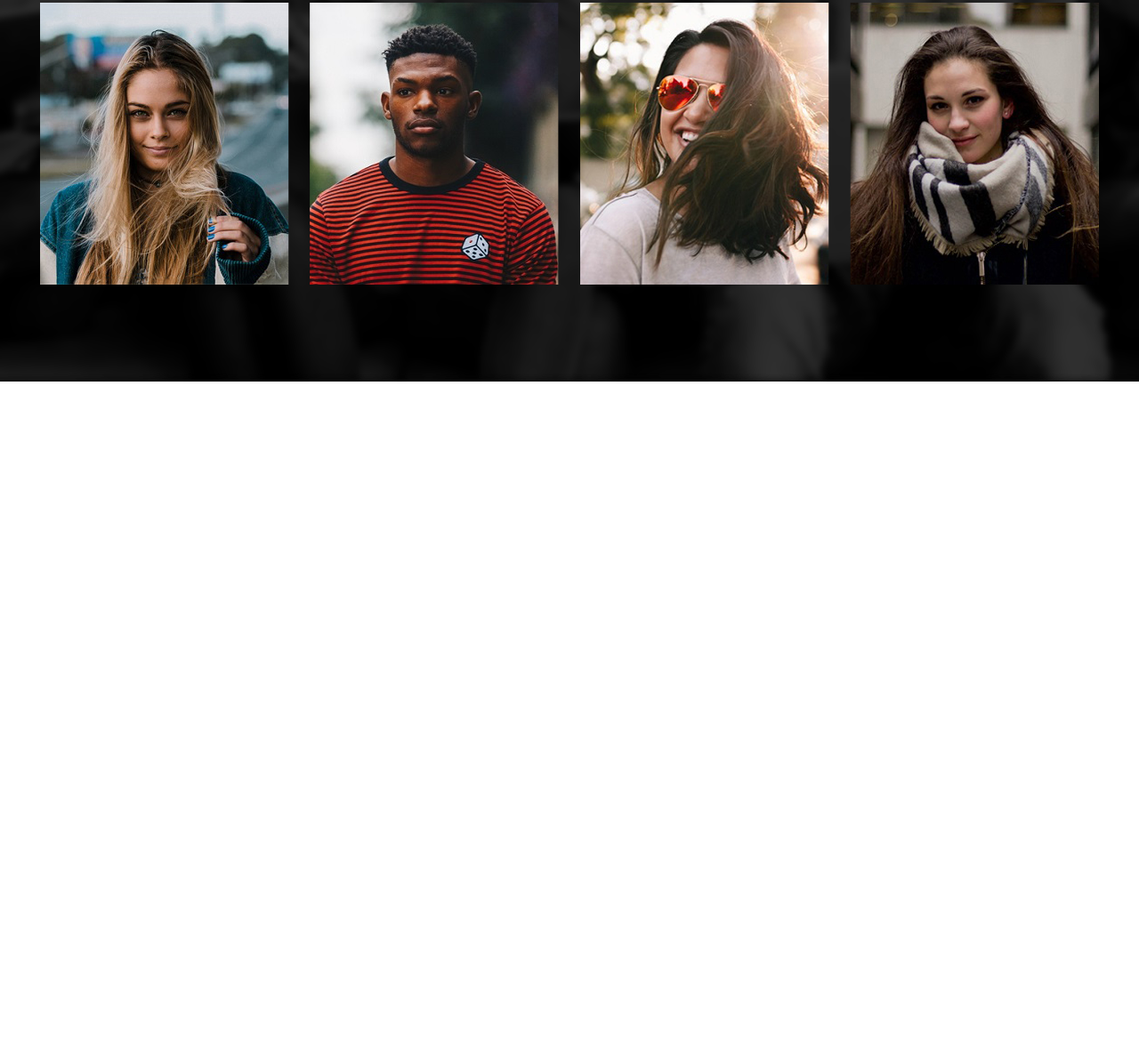
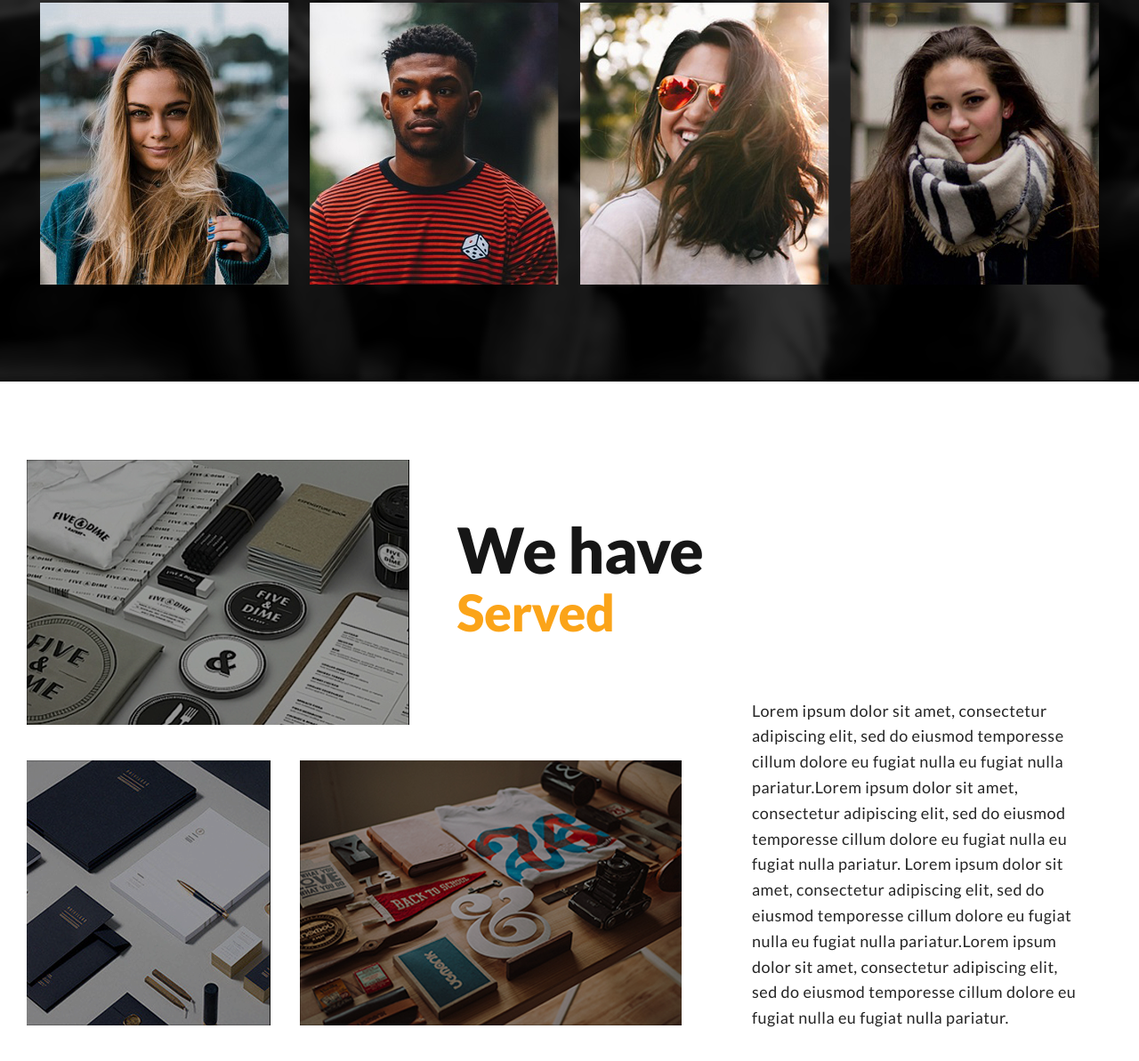
Before and after one commit to michalandrzejczak/project-psdtohtml1, a plain HTML site: page index.html in a window 1280 px wide. Shown: the part 3733-4926 px from the top of the page at 89% size. Before the commit the page ends 4162 px from the top, so only its background shows below. Drawn offline with nearby package versions, Linux system fonts and the light colour scheme; files that its build step writes are made by us from their sources.

Commit message:
Added portfolio section

```diff
--- a/index.html
+++ b/index.html
@@ -204,6 +204,20 @@
 					</div>
 				</div> <!--.team_gallery-->
 			</section> <!--#page-team-->
+			<section id="page-portfolio">
+				<div class="portfolio_container-gallery">
+					<img src="img/portfolio-photo1.png" alt="Photo1">
+					<div class="portfolio_heading">
+						<h1 class="h1-dark">We have</h1>
+						<h2 class="h2-yellow">Served</h2>
+					</div>
+					<img src="img/portfolio-photo2.png" alt="Photo2">
+					<img src="img/portfolio-photo3.png" alt="Photo3">
+				</div> <!--.portfolio_container-gallery-->
+				<p class="portfolio_para">
+					Lorem ipsum dolor sit amet, consectetur adipiscing elit, sed do eiusmod temporesse cillum dolore eu fugiat nulla eu fugiat nulla pariatur.Lorem ipsum dolor sit amet, consectetur adipiscing elit, sed do eiusmod temporesse cillum dolore eu fugiat nulla eu fugiat nulla pariatur. Lorem ipsum dolor sit amet, consectetur adipiscing elit, sed do eiusmod temporesse cillum dolore eu fugiat nulla eu fugiat nulla pariatur.Lorem ipsum dolor sit amet, consectetur adipiscing elit, sed do eiusmod temporesse cillum dolore eu fugiat nulla eu fugiat nulla pariatur.
+				</p>
+			</section> <!--#page-portfolio-->
 		</main>
 	</body>
 </html>
--- /dev/null
+++ b/sass/sections/page-portfolio.scss
@@ -0,0 +1,48 @@
+#page-portfolio {
+	position: relative;
+	margin: 0 auto;
+	max-width: 1600px;
+	width: 100%;
+	min-height: 820px;
+	background-color: #fff;
+	display: flex;
+	justify-content: center;
+	align-items: center;
+
+	.portfolio_container-gallery {
+		max-width: 780px;
+	}
+
+	.portfolio_heading {
+		display: inline-block;
+		position: relative;
+		top: -120px;
+		margin-left: 35px;
+	}
+
+	img {
+		display: inline-block;
+		background-color: #000;
+		margin: 15px 15px;
+		transition: all 0.5s ease;
+		-webkit-transition: all 0.5s ease;
+		-moz-transition: all 0.5s ease;
+		&:hover {
+			transition: all 0.5s ease;
+			-webkit-transition: all 0.5s ease;
+			-moz-transition: all 0.5s ease;
+			filter: brightness(50%) blur(3px);
+			-webkit-filter: brightness(50%) blur(3px);
+			-moz-filter: brightness(50%) blur(3px);
+		}
+	}
+
+	.portfolio_para {
+		align-self: flex-end;
+		max-width: 370px;
+		color: $secondary-textcolor;
+		letter-spacing: 0.45px;
+		margin: 90px 50px;
+	}
+
+}
--- a/sass/sections/page-team.scss
+++ b/sass/sections/page-team.scss
@@ -42,9 +42,15 @@
 		margin: 10px 10px;
 		img {
 			transition: all 0.5s;
+			-webkit-transition: all 0.5s;
+			-moz-transition: all 0.5s;
 			&:hover {
 				transition: all 0.5s;
+				-webkit-transition: all 0.5s;
+				-moz-transition: all 0.5s;
 				transform: scale(1.1);
+				-webkit-transform: scale(1.1);
+				-moz-transform: scale(1.1);
 			}
 		}
 		.team_name-tooltip {
--- a/sass/styles.scss
+++ b/sass/styles.scss
@@ -8,3 +8,4 @@
 @import "./sections/page-services.scss";
 @import "./sections/page-services2.scss";
 @import "./sections/page-team.scss";
+@import "./sections/page-portfolio.scss";
```
Also changed, not shown: img/portfolio-photo1.png (added), img/portfolio-photo2.png (added), img/portfolio-photo3.png (added).
